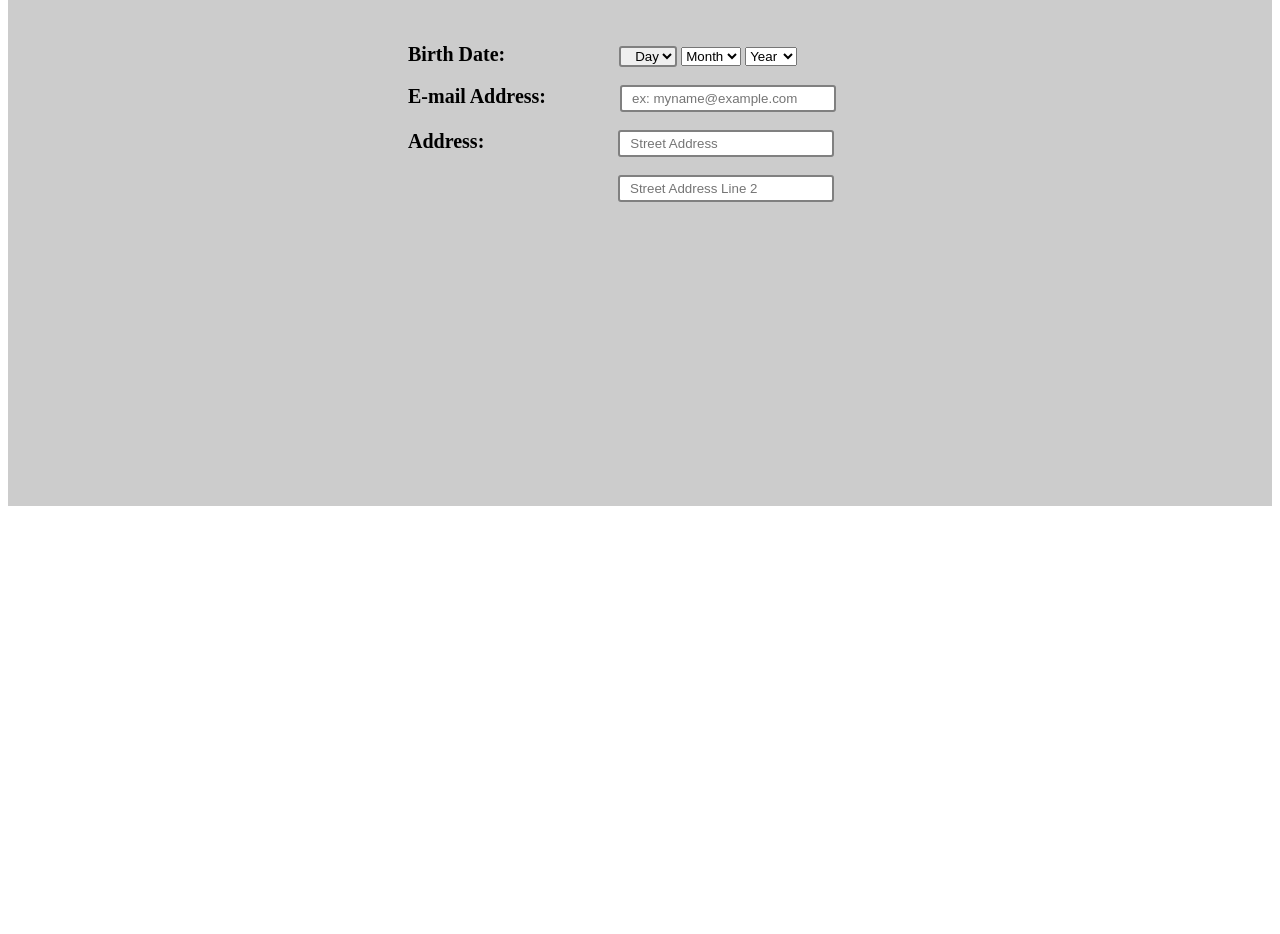
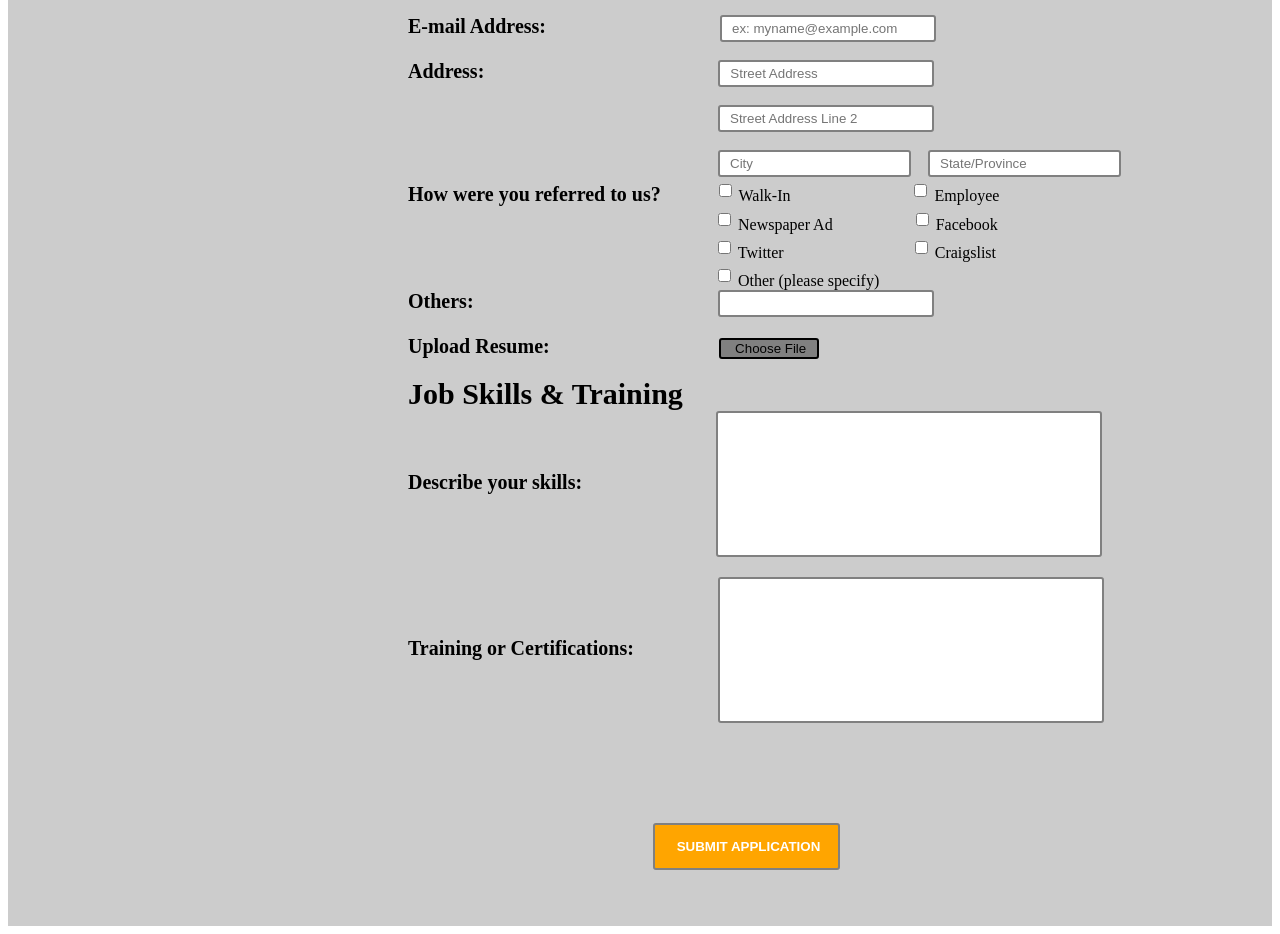
Before and after one commit to akhilavijayanmoonnumackal/fb-page-creation, a plain HTML site: page Employment Form/index.html in a window 1280 px wide. Shown: the part 408-1342 px from the top of the page. Before the commit the page ends 922 px from the top, so only its background shows below. Drawn offline with nearby package versions, Linux system fonts and the light colour scheme.

Commit message:
css and html completed

```diff
--- a/Employment Form/form.css
+++ b/Employment Form/form.css
@@ -19,21 +19,20 @@
 
 }
 .application_controls{
-    padding-top: 50px;
-    margin-bottom: 60px;
+    margin-top: 20px;
+    margin-bottom: 20px;
 }
 .name{
     padding-left: 400px;
     font-weight: bold;
     font-size: 20px;
-
 }
 .first_field{
     height: 21px;
     border-radius: 3px;
     border: 2px solid gray;
     padding-left: 10px;
-    margin-left: 150px;
+    margin-left: 250px;
 }
 .second_field{
     height: 21px;
@@ -52,7 +51,7 @@
     border-radius: 3px;
     border: 2px solid gray;
     padding-left: 10px;
-    margin-left: 110px
+    margin-left: 210px
 }
 .mail{
     padding-left: 400px;
@@ -65,7 +64,7 @@
     border-radius: 3px;
     border: 2px solid gray;
     padding-left: 10px;
-    margin-left: 70px
+    margin-left: 170px
 }
 .add1{
     padding-left: 400px;
@@ -78,7 +77,7 @@
     border-radius: 3px;
     border: 2px solid gray;
     padding-left: 10px;
-    margin-left: 130px
+    margin-left: 230px
 }
 .street_field1{
     height: 21px;
@@ -86,10 +85,150 @@
     border-radius: 3px;
     border: 2px solid gray;
     padding-left: 10px;
-    margin-left: 610px
+    margin-left: 710px
+}
+.city_field1{
+    height: 21px;
+    border-radius: 3px;
+    border: 2px solid gray;
+    padding-left: 10px;
+    margin-left: 710px;
+}
+.city_field2{
+    height: 21px;
+    border-radius: 3px;
+    border: 2px solid gray;
+    padding-left: 10px;
+    margin-left: 13px;
+}
+.ad{
+    padding-left: 400px;
+    font-weight: bold;
+    font-size: 20px;
 }
 .footer{
     width: 100%;
     background-color: rgb(204, 204, 204);
-    height: 600px;
+    height: 1000px;
 }
+.ad_field{
+    height: 21px;
+    border-radius: 3px;
+    border: 2px solid gray;
+    padding-left: 10px;
+    margin-left: 54px;
+}
+.ad_field1{
+    height: 21px;
+    border-radius: 3px;
+    border: 2px solid gray;
+    padding-left: 10px;
+    margin-left: 120px;
+}
+.ad_field2{
+    height: 21px;
+    border-radius: 3px;
+    border: 2px solid gray;
+    padding-left: 10px;
+    margin-left: 710px;
+}
+.ad_field3{
+    height: 21px;
+    border-radius: 3px;
+    border: 2px solid gray;
+    padding-left: 10px;
+    margin-left: 79px;
+}
+.ad_field4{
+    height: 21px;
+    border-radius: 3px;
+    border: 2px solid gray;
+    padding-left: 10px;
+    margin-left: 710px;
+}
+.ad_field5{
+    height: 21px;
+    border-radius: 3px;
+    border: 2px solid gray;
+    padding-left: 10px;
+    margin-left: 127px;
+}
+.ad_field6{
+    height: 21px;
+    border-radius: 3px;
+    border: 2px solid gray;
+    padding-left: 10px;
+    margin-left: 710px;
+}
+.others{
+    padding-left: 400px;
+    font-weight: bold;
+    font-size: 20px;
+}
+.others_field{
+    height: 21px;
+    width: 200px;
+    border-radius: 3px;
+    border: 2px solid gray;
+    padding-left: 10px;
+    margin-left: 240px
+}
+.upload{
+    padding-left: 400px;
+    font-weight: bold;
+    font-size: 20px;
+}
+.resume_field{
+    height: 21px;
+    width: 100px;
+    background: gray;
+    border-radius: 3px;
+    border: 2px solid black;
+    padding-left: 10px;
+    margin-left: 165px
+}
+.job{
+    padding-left: 400px;
+    font-weight: bold;
+    font-size: 30px;
+    margin-top: 20px;
+}
+.skill{
+    padding-left: 400px;
+    font-weight: bold;
+    font-size: 20px;
+}
+.skill_field{
+    height: 140px;
+    width: 280px;
+    border-radius: 3px;
+    border: 2px solid gray;
+    padding-left: 100px;
+    margin-left: 130px;
+}
+.training{
+    padding-left: 400px;
+    font-weight: bold;
+    font-size: 20px;
+}
+.training_field{
+    height: 140px;
+    width: 280px;
+    border-radius: 3px;
+    border: 2px solid gray;
+    padding-left: 100px;
+    margin-left: 80px;
+    margin-top: 20px;
+}
+.submit_field{
+    height: 47px;
+    width: 187px;
+    background: orange;
+    border-radius: 3px;
+    border: 2px solid gray;
+    padding-left: 10px;
+    margin-left: 645px;
+    color: #fff;
+    font-weight: bold;
+    margin-top: 100px;
+}
--- a/Employment Form/index.html
+++ b/Employment Form/index.html
@@ -60,7 +60,52 @@
             <br><br>
             <input name="streetname" class="street_field1" type="text" placeholder="Street Address Line 2">
             <br><br>
+            <input name="cityname" class="city_field1" type="text" placeholder="City">
+            <input name="cityname" class="city_field2" type="text" placeholder="State/Province">
         </div>
+        <div class="application">
+            <label class="ad">How were you referred to us?</label>
+            <input class="ad_field" type="checkbox">
+            <label>Walk-In</label>
+            <input class="ad_field1" type="checkbox">
+            <label>Employee</label>
+            <br>
+            <input class="ad_field2" type="checkbox">
+            <label>Newspaper Ad</label>
+            <input class="ad_field3" type="checkbox">
+            <label>Facebook</label>
+            <br>
+            <input class="ad_field4" type="checkbox">
+            <label>Twitter</label>
+            <input class="ad_field5" type="checkbox">
+            <label>Craigslist</label>
+            <br>
+            <input class="ad_field6" type="checkbox">
+            <label>Other (please specify)</label>
+        </div>
+        <div class="application">
+            <label class="others">Others:</label>
+            <input class="others_field" type="text">
+            <br><br>
+        </div>
+        <div class="application">
+            <label class="upload">Upload Resume:</label>
+            <input class="resume_field" type="submit" value="Choose File">
+            <br><br>
+        </div>
+        <div class="application">
+            <label class="job">Job Skills & Training</label>
+        </div>
+        <div class="application">
+            <label class="skill">Describe your skills:</label>
+            <input class="skill_field" type="text">
+        </div>
+        <div class="application">
+            <label class="training">Training or Certifications:</label>
+            <input class="training_field" type="text">
+        <div class="application">
+            <input class="submit_field" type="submit" value="SUBMIT APPLICATION">
+            <br><br>
     </div>
     <script src="https://code.jquery.com/jquery-3.6.0.js" integrity="sha256-H+K7U5CnXl1h5ywQfKtSj8PCmoN9aaq30gDh27Xc0jk=" crossorigin="anonymous"></script>
     <script src="https://cdn.jsdelivr.net/npm/jquery-validation@1.19.3/dist/jquery.validate.js"></script>
```
